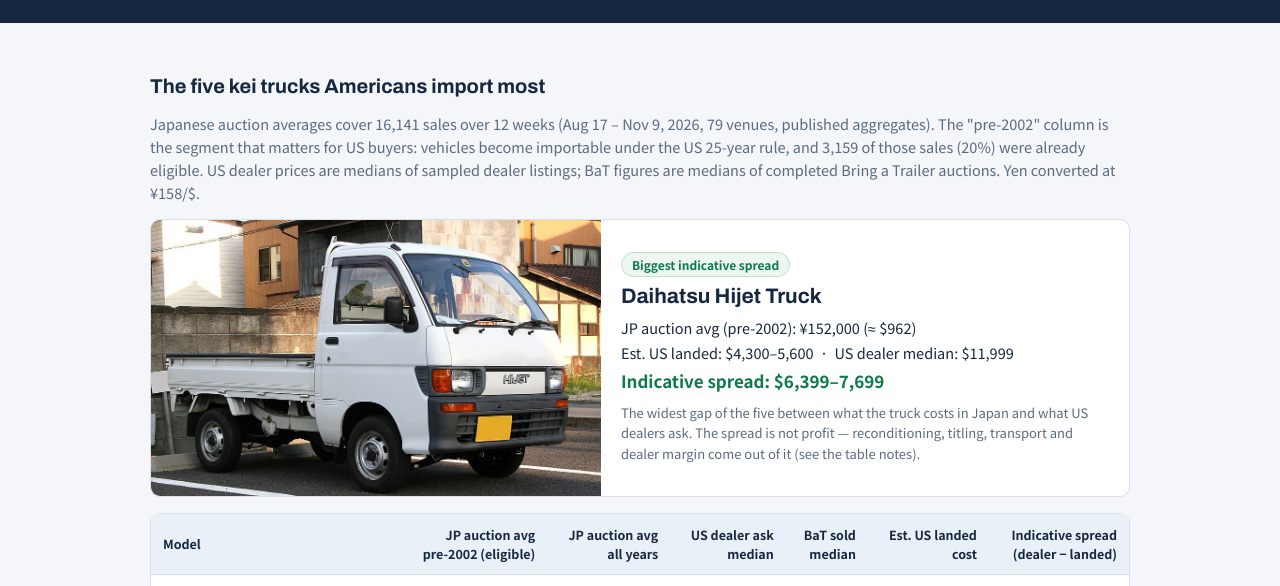
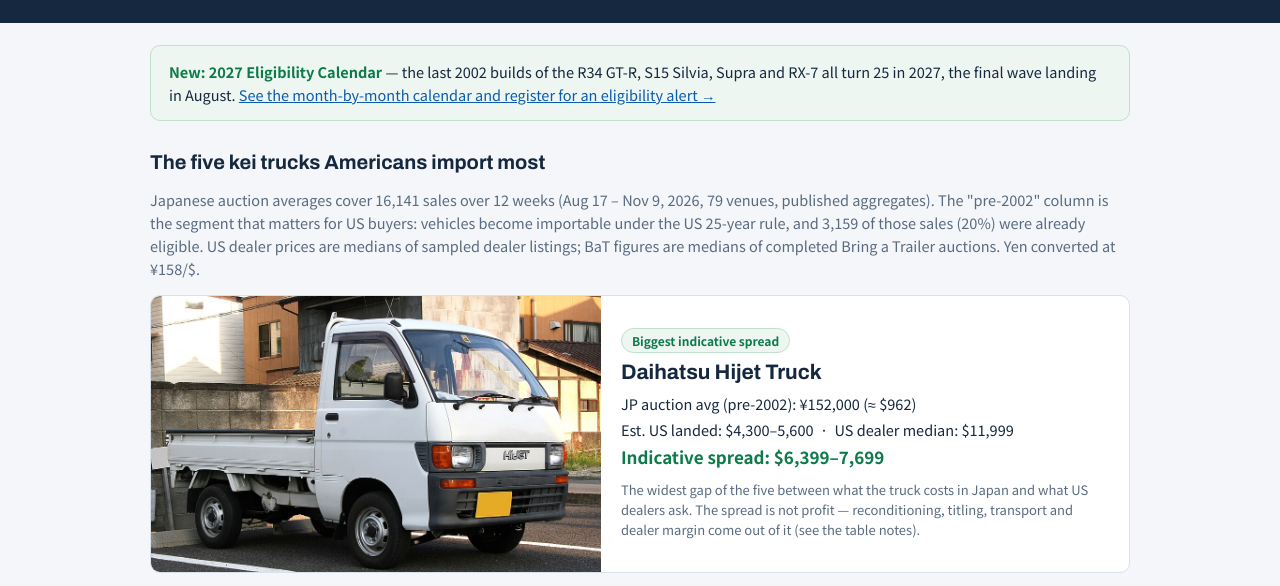
Before and after one commit to ruirui-kouno/vehicle-db, a plain HTML site: page index.html in a window 1280 px wide. Shown: the part 151-737 px from the top of the page. Drawn offline with Linux system fonts and the light colour scheme.

Commit message:
Update vehicle-db index.html

```diff
--- a/index.html
+++ b/index.html
@@ -57,6 +57,8 @@
   .card .note { margin:0 0 8px; font-size:13.5px; line-height:1.55; color:var(--ink); }
   .card .src { margin:0; font-size:11.5px; color:var(--mut); line-height:1.5; }
   .desk { background:#fff; border:2px solid var(--ink); border-radius:10px; padding:20px; }
+  .callout { background:#eef6f1; border:1px solid #bfe0cd; border-radius:10px; padding:14px 18px; font-size:14.5px; line-height:1.6; margin-bottom:4px; }
+  .callout strong { color:var(--good); }
   .desk .tag { display:inline-block; background:var(--ink); color:#fff; font-size:12px; font-weight:700; border-radius:20px; padding:3px 10px; }
   .desk h3 { margin:10px 0 6px; font-size:18px; }
   .desk p, .desk li { font-size:14px; line-height:1.65; }
@@ -80,6 +82,7 @@
   </div>
 </header>
 <main>
+  <div class="callout"><strong>New: 2027 Eligibility Calendar</strong> — the last 2002 builds of the R34 GT-R, S15 Silvia, Supra and RX-7 all turn 25 in 2027, the final wave landing in August. <a href="eligibility-2027.html">See the month-by-month calendar and register for an eligibility alert →</a></div>
   <h2>The five kei trucks Americans import most</h2>
   <p class="lead">Japanese auction averages cover 16,141 sales over 12 weeks (Aug 17 – Nov 9, 2026, 79 venues, published aggregates). The "pre-2002" column is the segment that matters for US buyers: vehicles become importable under the US 25-year rule, and 3,159 of those sales (20%) were already eligible. US dealer prices are medians of sampled dealer listings; BaT figures are medians of completed Bring a Trailer auctions. Yen converted at ¥158/$.</p>
 <div class='spotlight'><img src='images/hijet.jpg' alt='Daihatsu Hijet Truck (S100)'><div class='sbody'><span class='tag'>Biggest indicative spread</span><h3>Daihatsu Hijet Truck</h3><div class='nums'>JP auction avg (pre-2002): ¥152,000 (≈ $962)<br>Est. US landed: $4,300–5,600 &nbsp;·&nbsp; US dealer median: $11,999<br><span class='spread'>Indicative spread: $6,399–7,699</span></div><p>The widest gap of the five between what the truck costs in Japan and what US dealers ask. The spread is not profit — reconditioning, titling, transport and dealer margin come out of it (see the table notes).</p></div></div>
@@ -183,7 +186,7 @@
           <td class="avail"><span class="rare">Never sold in the US</span><br>The US Lancer Evolution started with the VIII in 2003. Generations IV–VII were never offered.</td>
         </tr>
         <tr>
-          <td class="model">Toyota Supra (JZA80)<span class="codes">1993–2002 · all years eligible</span></td>
+          <td class="model">Toyota Supra (JZA80)<span class="codes">1993–2002 · 2002 builds become eligible Jul–Aug 2027</span></td>
           <td>below JP retail ¥8,564,000<span class="usd">auction basis</span></td>
           <td>$62,100–64,600<span class="usd">retail basis</span></td>
           <td>$73,666</td>
```
